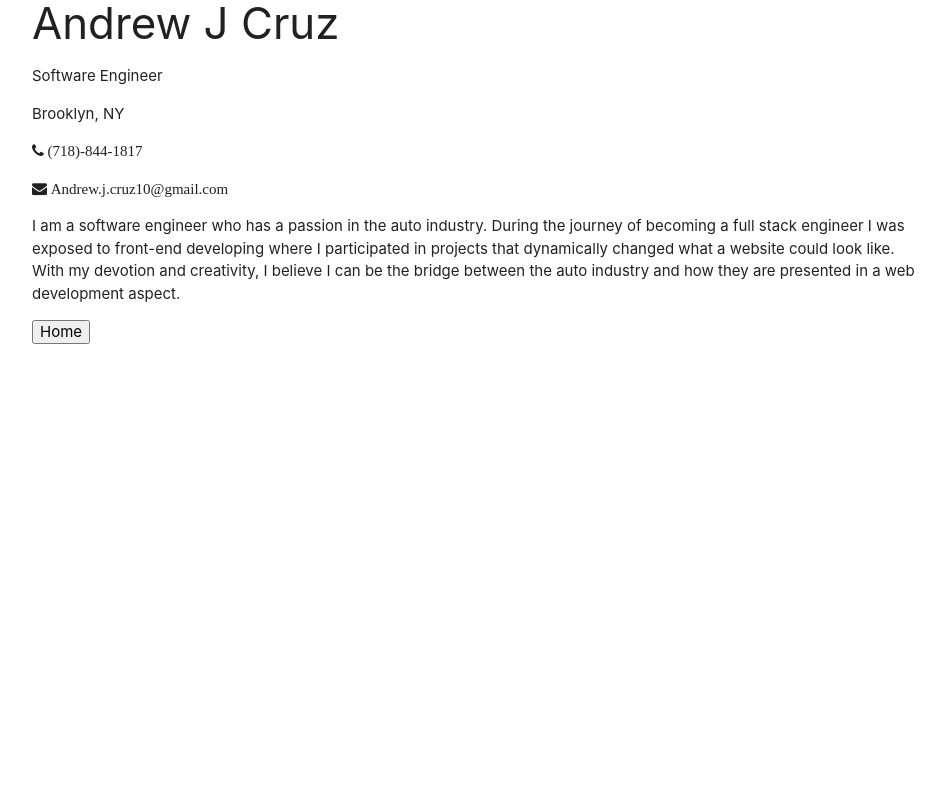
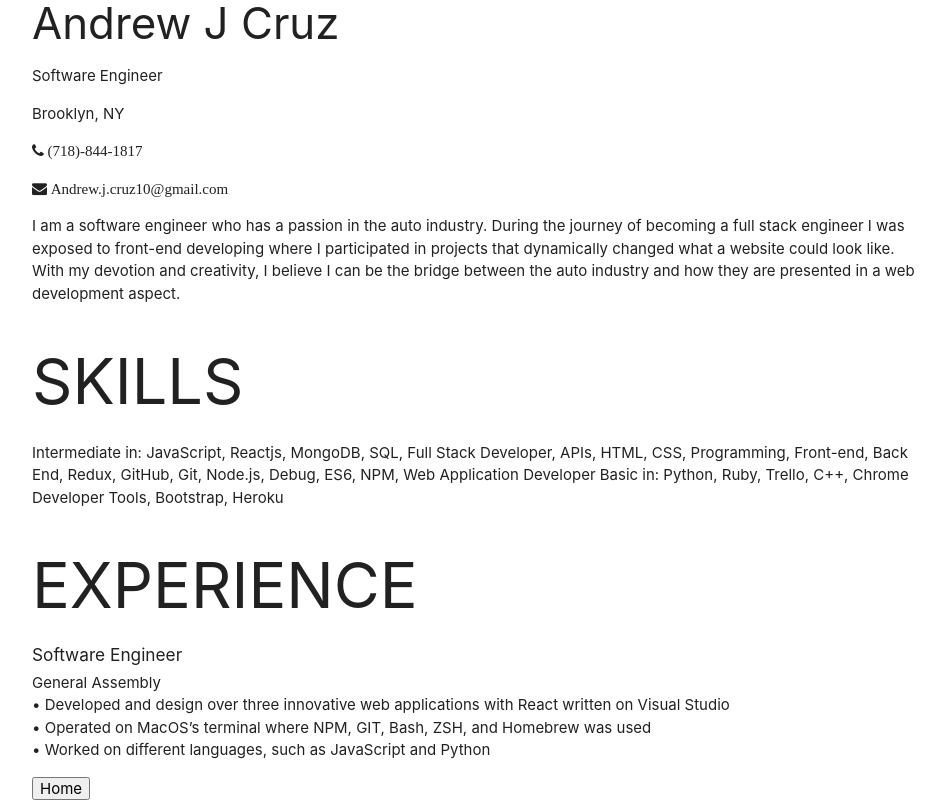
Before and after one commit to ajdat10/Andrew-s_Resume, a React (Create React App) app: page /resume in a window 1280 px wide. Shown: the part 236-1036 px from the top of the page, without its empty margins (160-1105 px from the left). Before the commit the page ends 800 px from the top, so only its background shows below. Built offline with nearby package versions, Linux system fonts and the light colour scheme.

Commit message:
adding experience to resume page

```diff
--- a/src/pages/Resume.js
+++ b/src/pages/Resume.js
@@ -33,10 +33,39 @@ export default () => {
           <div class="right-side">
             <div class="nav">
               <ul>
-                <li onclick="tabs(0)" class="user-job-experience"></li>
-                <li onclick="tabs(0)" class="user-job-education"></li>
-                <li onclick="tabs(0)" class="user-job-experience"></li>
+                <li onclick="tabs(0)" class="user-skills"></li>
+                <li onclick="tabs(1)" class="user-experience"></li>
+                <li onclick="tabs(2)" class="user-education"></li>
+                <li onclick="tabs(3)" class="user-projects"></li>
               </ul>
+            </div>
+            <div class='profile-body'>
+              <div class='profile-skills tab'>
+                <h1>SKILLS</h1>
+                <p>Intermediate in: JavaScript, Reactjs, MongoDB, SQL, Full Stack Developer, APIs, HTML, CSS, Programming, Front-end, Back End, Redux, GitHub, Git, Node.js, Debug, ES6, NPM, Web Application Developer
+                  Basic in: Python, Ruby, Trello, C++, Chrome Developer Tools, Bootstrap, Heroku
+                </p>
+              </div>
+              <div class='profile-experience tab'>
+                <h1>EXPERIENCE</h1>
+                <ul>
+                  <li>
+                    <h6>Software Engineer</h6>
+                    <h7>General Assembly</h7>
+                    <li>•	Developed and design over three innovative web applications with React written on Visual Studio </li>
+                    <li>•	Operated on MacOS’s terminal where NPM, GIT, Bash, ZSH, and Homebrew was used</li>
+                    <li>•	Worked on different languages, such as JavaScript and Python</li>
+                    <li></li>
+                    <li></li>
+                  </li>
+                </ul>
+              </div>
+              <div class='profile-education tab'>
+
+              </div>
+              <div class='profile-projects tab'>
+
+              </div>
             </div>
           </div>
         </div>
```
